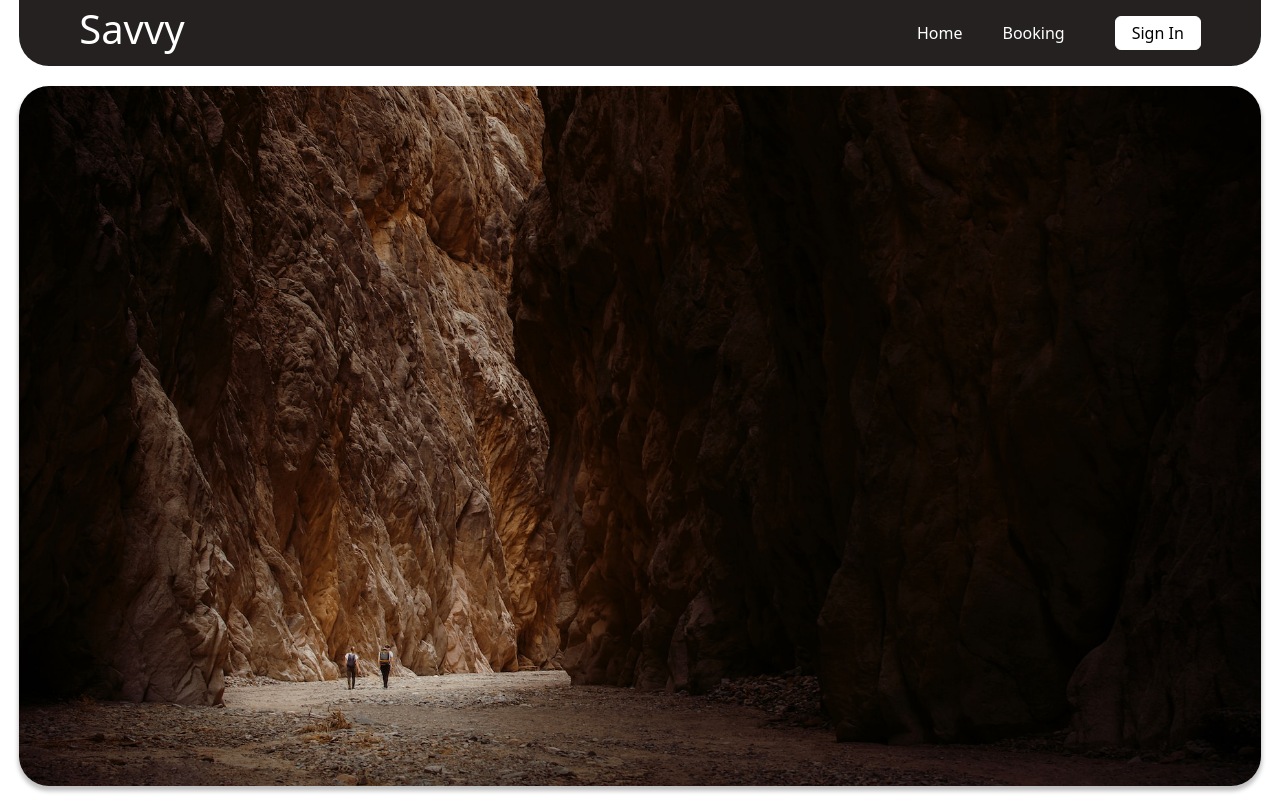
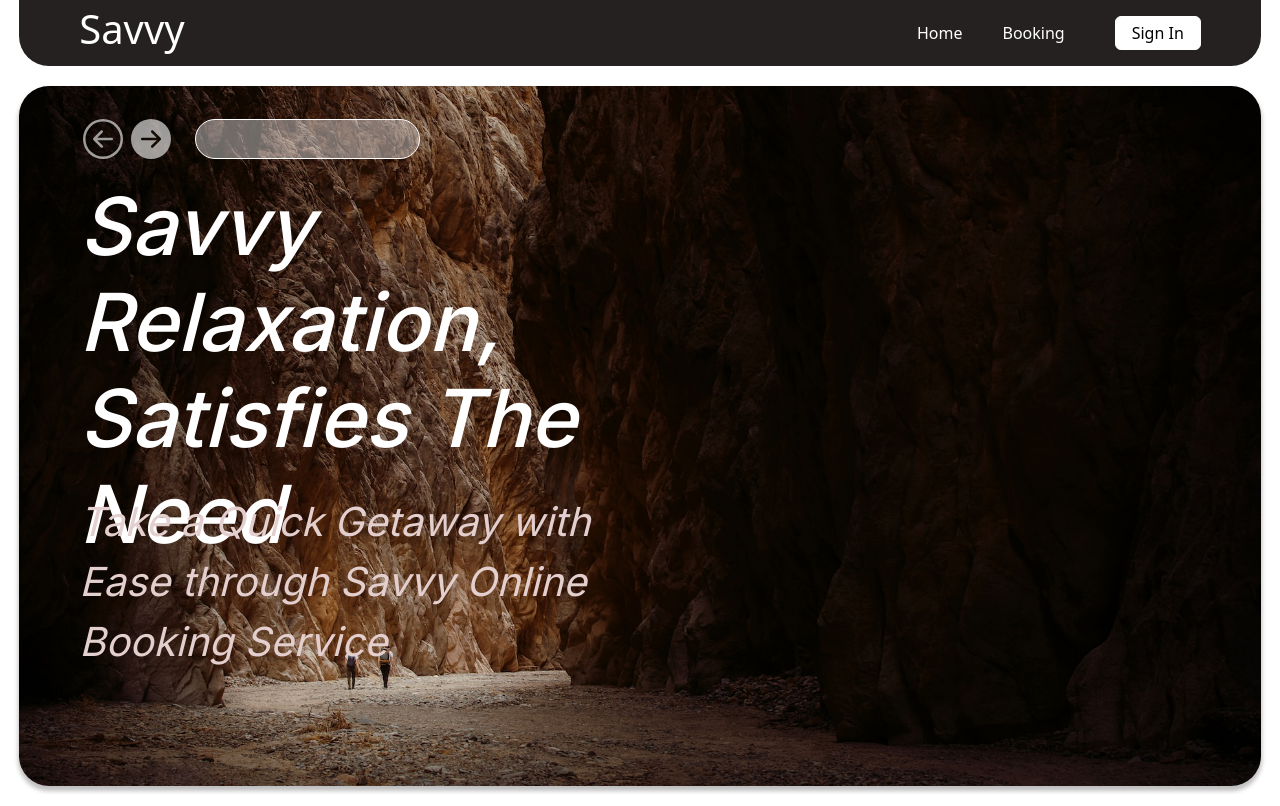
Before and after one commit to makyiabonner/booking, a Next.js app: page / in a window 1280 px wide. Built offline with nearby package versions, Linux system fonts and the light colour scheme.

Commit message:
Added landing portion of page

```diff
--- a/src/pages/index.js
+++ b/src/pages/index.js
@@ -24,7 +24,27 @@ export default function Home() {
       <Nav isActive={isActive} toggleActiveState={toggleActiveState} />
       <main className={`${styles.main} ${inter.className}`}>
         <div className={styles.landing}>
-
+              <div className={styles.landingNav}>
+                <button className={styles.button}>
+                  <svg xmlns="http://www.w3.org/2000/svg" width="40" height="40" fill="rgba(255,255,255,.6)" class="bi bi-arrow-left-circle" viewBox="0 0 16 16">
+                    <path fill-rule="evenodd" d="M1 8a7 7 0 1 0 14 0A7 7 0 0 0 1 8zm15 0A8 8 0 1 1 0 8a8 8 0 0 1 16 0zm-4.5-.5a.5.5 0 0 1 0 1H5.707l2.147 2.146a.5.5 0 0 1-.708.708l-3-3a.5.5 0 0 1 0-.708l3-3a.5.5 0 1 1 .708.708L5.707 7.5H11.5z"/>
+                  </svg>
+                </button>
+                <button className={styles.button}>
+                  <svg xmlns="http://www.w3.org/2000/svg" width="40" height="40" fill="rgba(255,255,255,.6)" class="bi bi-arrow-right-circle-fill" viewBox="0 0 16 16">
+                    <path d="M8 0a8 8 0 1 1 0 16A8 8 0 0 1 8 0zM4.5 7.5a.5.5 0 0 0 0 1h5.793l-2.147 2.146a.5.5 0 0 0 .708.708l3-3a.5.5 0 0 0 0-.708l-3-3a.5.5 0 1 0-.708.708L10.293 7.5H4.5z"/>
+                  </svg>
+                </button>
+                <input className={styles.input} type='text' />
+              </div>
+              <div className={styles.landingDiv}>
+                <i>
+                  <h1 className={styles.landingText}>Savvy Relaxation, Satisfies The Need</h1>
+                </i>
+                <i>
+                  <p className={styles.landingDesc}>Take a Quick Getaway with Ease through Savvy Online Booking Service</p>
+                </i>
+              </div>
         </div>
       </main>
     </>
--- a/src/styles/Home.module.scss
+++ b/src/styles/Home.module.scss
@@ -2,6 +2,9 @@
 @import '../styles/fonts.scss';
 
 .landing{
+  display: flex;
+  flex-direction: column;
+  justify-content: space-between;
   background: url('../images/canyon.jpg');
   background-size: cover;
   background-position: 50% 70%;
@@ -10,5 +13,39 @@
   height:700px;
   width: 97%;
   border-radius: 30px;
+  padding:20px 60px;
   margin:20px auto;
 }
+.landingNav{
+  display: flex;
+  align-items: center;
+  height:10%;
+}
+.landingDiv{
+  width: 50%;
+}
+.landingText{
+  height:52%;
+  font-size: 80px;
+  color: rgb(255, 255, 255);
+}
+.landingDesc{
+  height:20%;
+  font-size: 40px;
+  color: rgb(228, 207, 207);
+}
+.button{
+  background-color: transparent;
+  border: none;
+  padding:4px;
+}
+.input{
+  height:60%;
+  width:20%;
+  margin-left:20px;
+  background-color: rgba(255,255,255,.4);
+  color: white;
+  border: white solid 1px;
+  border-radius: 20px;
+  padding:15px;
+}
```
